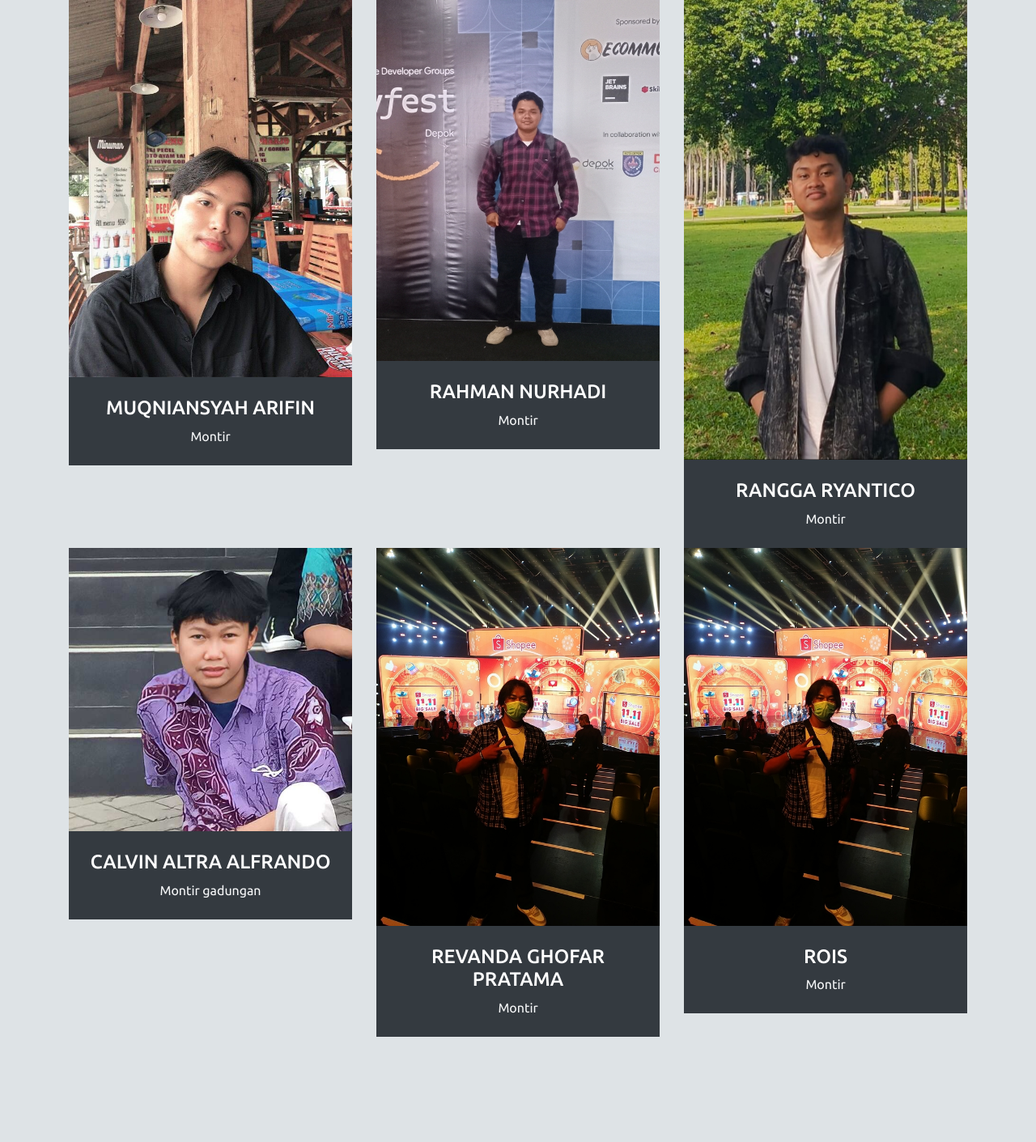
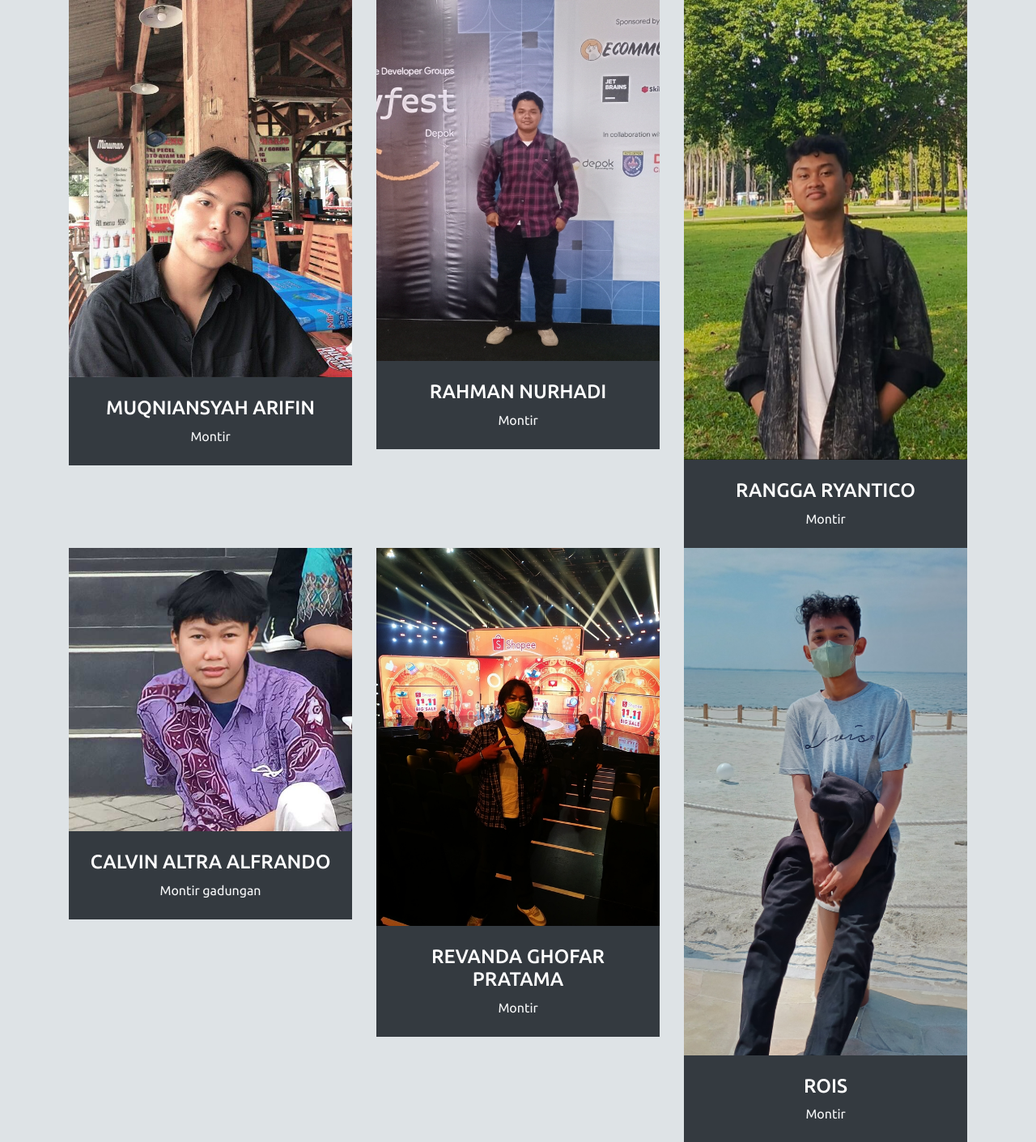
Before and after one commit to Muqniansyah/maxtune, a CodeIgniter app: page /database/index.php/maxtune/index in a window 1280 px wide. Shown: the part 3052-4463 px from the top of the page at 81% size. Run offline with CodeIgniter, Linux system fonts and the light colour scheme; some libraries are stand-ins or nearby versions.

Commit message:
up foto rois

```diff
--- a/application/views/pages/v_berita.php
+++ b/application/views/pages/v_berita.php
@@ -106,7 +106,7 @@
                 <div class="col-lg-4 col-md-6">
                     <div class="team-item">
                         <div class="position-relative overflow-hidden">
-                            <img class="img-fluid w-100" src="<?php echo base_url() ?>assets/img/revanda.jpg" alt="Montir-6">
+                            <img class="img-fluid w-100" src="<?php echo base_url() ?>assets/img/rois2.jpg" alt="Montir-6">
                             <div class="team-overlay w-100 h-100 position-absolute top-50 start-50 translate-middle d-flex align-items-center justify-content-center">
                                 <div class="d-flex align-items-center justify-content-start">
                                     <a class="btn btn-lg btn-primary btn-lg-square border-inner rounded-0 mx-1" href="#"><i class="fab fa-twitter fw-normal"></i></a>
```
Also changed, not shown: assets/img/rois2.jpg (added).
